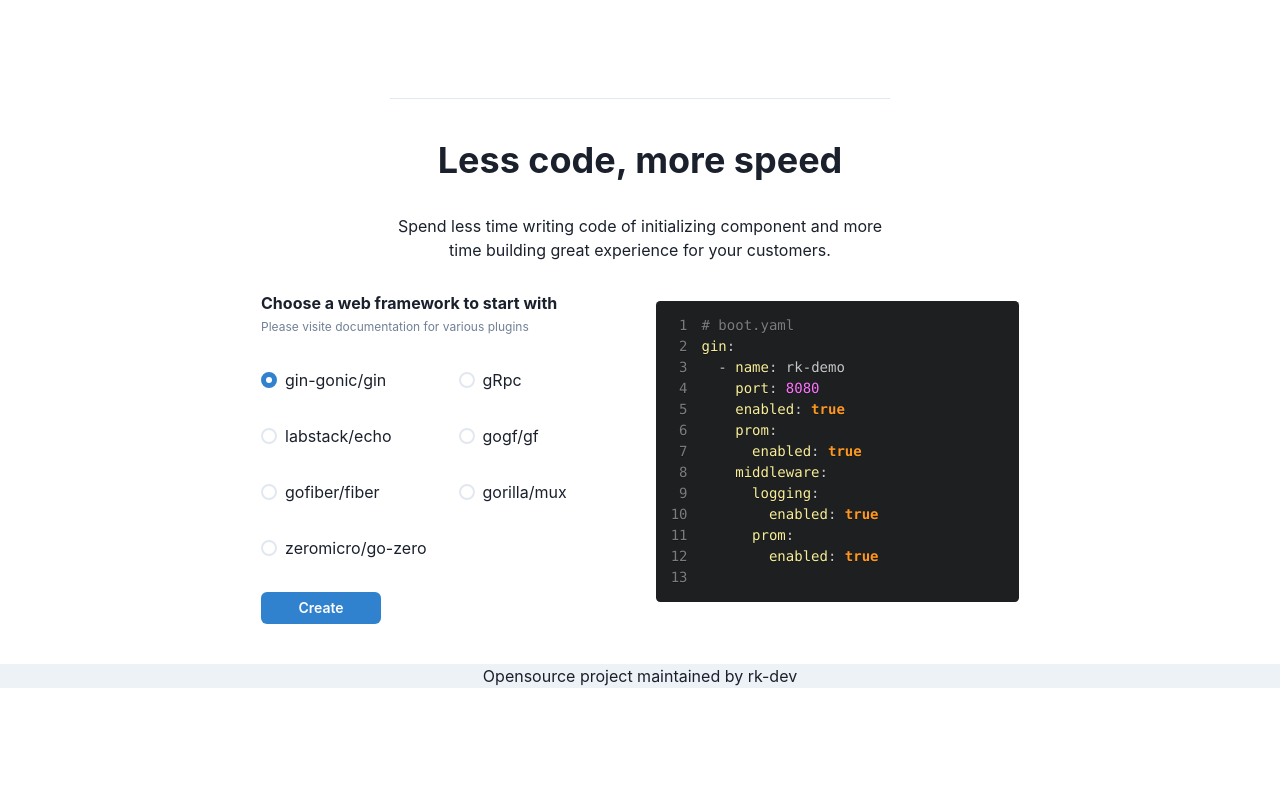
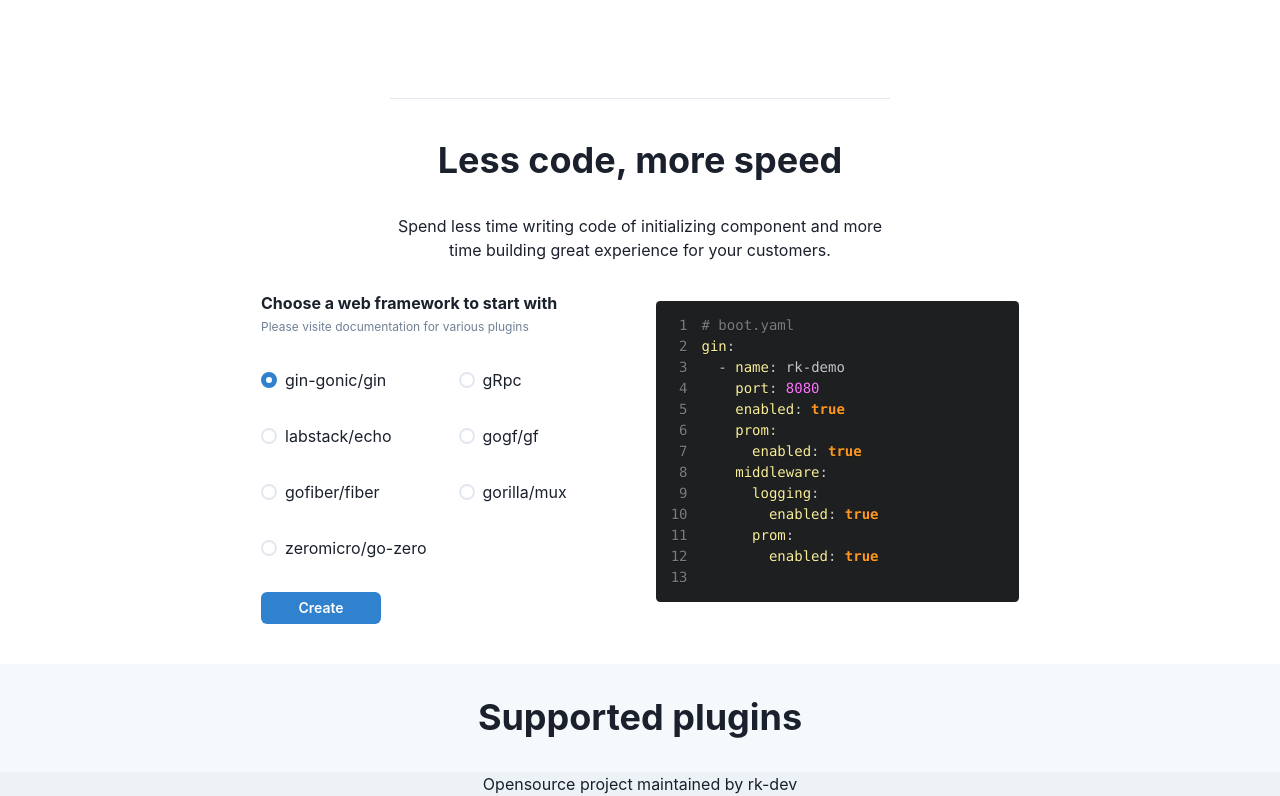
Before and after one commit to rookie-ninja/website, a Next.js app: page / in a window 1280 px wide. Shown: the part 461-1257 px from the top of the page. Before the commit the page ends 1149 px from the top, so only its background shows below. Built offline with nearby package versions, Linux system fonts and the light colour scheme.

Commit message:
chore: code formatting

```diff
--- a/components/Footer/index.ts
+++ b/components/Footer/index.ts
@@ -1 +1 @@
-export { default } from "./Footer";
+export { default } from './Footer';
--- a/components/Header/Header.tsx
+++ b/components/Header/Header.tsx
@@ -1,6 +1,6 @@
-import Image from "next/image";
-import React from "react";
-import styled from "styled-components";
+import Image from 'next/image';
+import React from 'react';
+import styled from 'styled-components';
 
 export default function Header() {
   return (
--- a/components/Header/index.ts
+++ b/components/Header/index.ts
@@ -1 +1 @@
-export { default } from "./Header";
+export { default } from './Header';
--- a/components/HomeHero/HomeHero.tsx
+++ b/components/HomeHero/HomeHero.tsx
@@ -1,6 +1,6 @@
-import { Button, ButtonGroup, Heading, Text } from "@chakra-ui/react";
-import React from "react";
-import styled from "styled-components";
+import { Button, ButtonGroup, Heading, Text } from '@chakra-ui/react';
+import React from 'react';
+import styled from 'styled-components';
 
 export default function HomeHero() {
   return (
--- a/components/HomeHero/index.ts
+++ b/components/HomeHero/index.ts
@@ -1 +1 @@
-export { default } from "./HomeHero";
+export { default } from './HomeHero';
--- a/components/HomeMain/index.ts
+++ b/components/HomeMain/index.ts
@@ -1 +1 @@
-export { default } from "./HomeMain";
+export { default } from './HomeMain';
--- /dev/null
+++ b/components/HomePlugins/HomePlugins.tsx
@@ -0,0 +1,19 @@
+import { Heading } from '@chakra-ui/react';
+import React from 'react';
+import styled from 'styled-components';
+
+export default function HomePlugins() {
+  return (
+    <Container>
+      <Heading>Supported plugins</Heading>
+    </Container>
+  );
+}
+
+const Container = styled.div`
+  background-color: #f6f9fc;
+  padding: 2rem;
+  display: grid;
+  width: 100vw;
+  text-align: center;
+`;
--- /dev/null
+++ b/components/HomePlugins/index.ts
@@ -0,0 +1 @@
+export { default } from './HomePlugins';
--- a/pages/_app.tsx
+++ b/pages/_app.tsx
@@ -1,6 +1,6 @@
-import { ChakraProvider } from "@chakra-ui/react";
-import type { AppProps } from "next/app";
-import "../styles/globals.css";
+import { ChakraProvider } from '@chakra-ui/react';
+import type { AppProps } from 'next/app';
+import '../styles/globals.css';
 
 function MyApp({ Component, pageProps }: AppProps) {
   return (
--- a/pages/api/hello.ts
+++ b/pages/api/hello.ts
@@ -1,5 +1,5 @@
 // Next.js API route support: https://nextjs.org/docs/api-routes/introduction
-import type { NextApiRequest, NextApiResponse } from "next";
+import type { NextApiRequest, NextApiResponse } from 'next';
 
 type Data = {
   name: string;
@@ -7,7 +7,7 @@ type Data = {
 
 export default function handler(
   req: NextApiRequest,
-  res: NextApiResponse<Data>
+  res: NextApiResponse<Data>,
 ) {
-  res.status(200).json({ name: "Shengyu" });
+  res.status(200).json({ name: 'Shengyu' });
 }
--- a/pages/index.tsx
+++ b/pages/index.tsx
@@ -1,9 +1,10 @@
-import Footer from "components/Footer";
-import Header from "components/Header";
-import HomeHero from "components/HomeHero";
-import HomeMain from "components/HomeMain";
-import type { NextPage } from "next";
-import styled from "styled-components";
+import Footer from 'components/Footer';
+import Header from 'components/Header';
+import HomeHero from 'components/HomeHero';
+import HomeMain from 'components/HomeMain';
+import HomePlugins from 'components/HomePlugins';
+import type { NextPage } from 'next';
+import styled from 'styled-components';
 
 const Home: NextPage = () => {
   return (
@@ -11,6 +12,7 @@ const Home: NextPage = () => {
       <Header />
       <HomeHero />
       <HomeMain />
+      <HomePlugins />
       <Footer />
     </Container>
   );
```
Also changed, not shown: components/HomeMain/HomeMain.tsx (+7 -7 lines), 2 other files (tests, documents, lock files or other folders).
